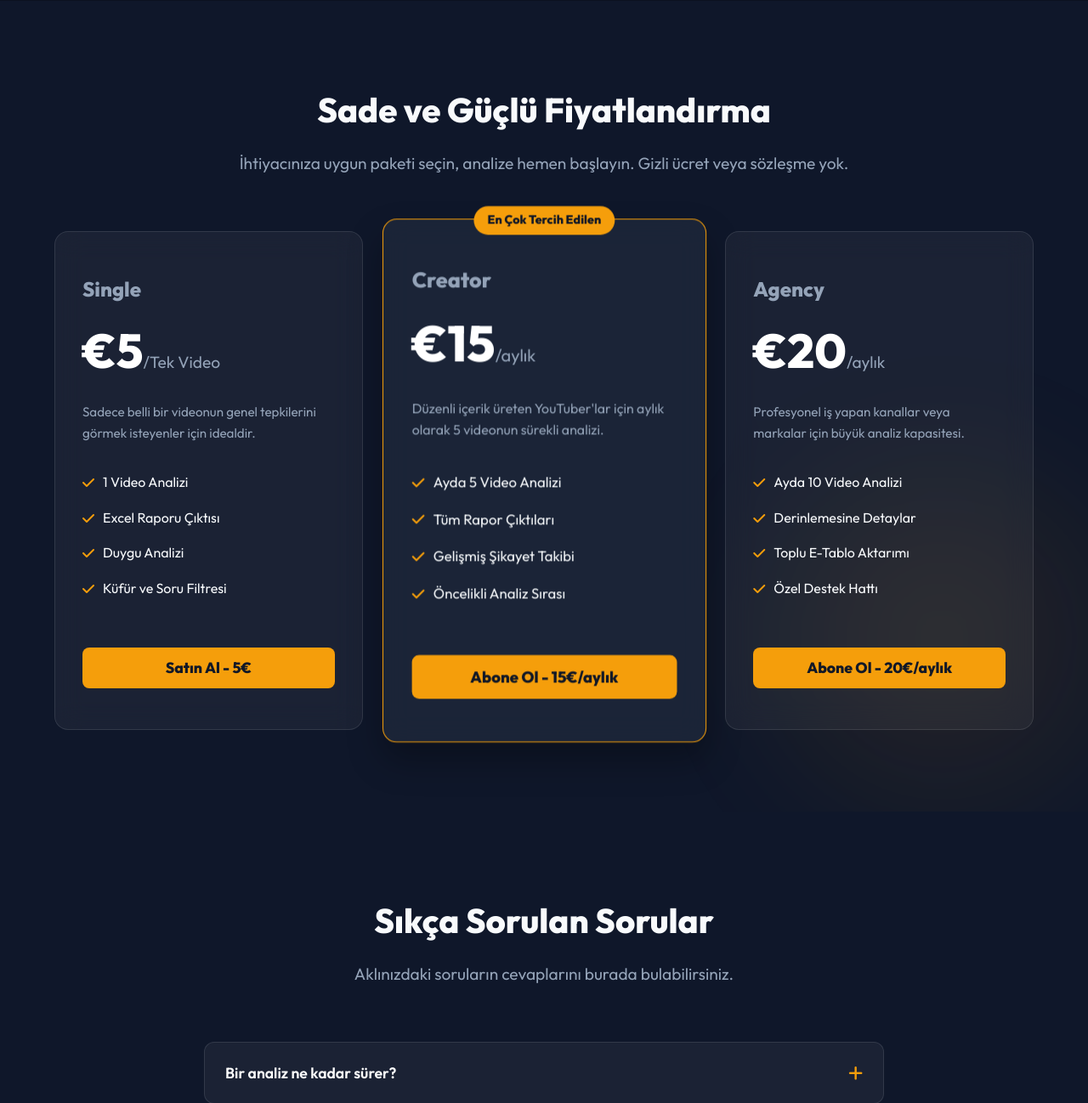
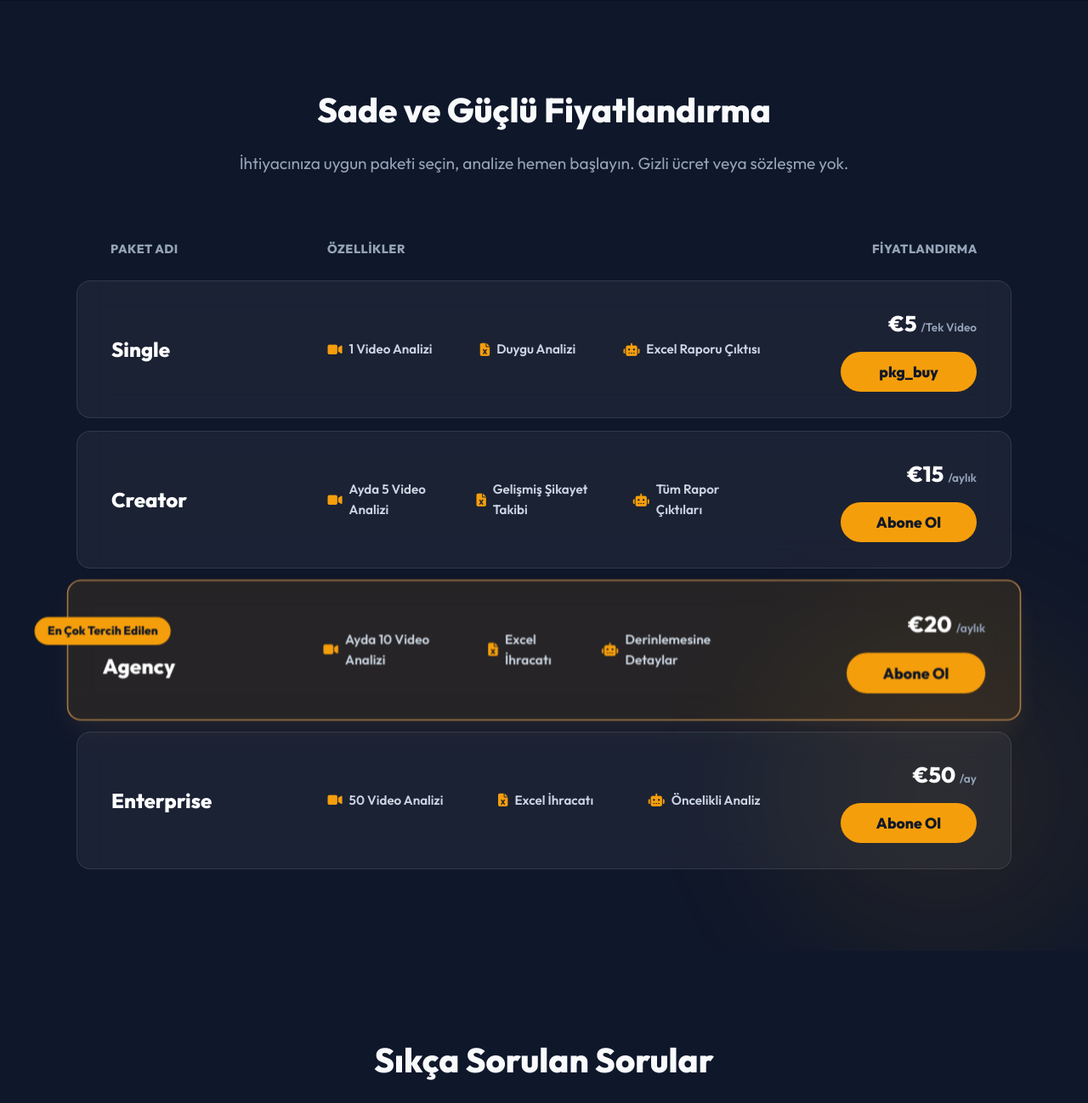
Before and after one commit to fatnarman-debug/youtube-analiz, a FastAPI app: page / in a window 1280 px wide. Shown: the part 1631-2929 px from the top of the page at 85% size. Run offline with FastAPI, Linux system fonts and the light colour scheme.

Commit message:
feat: redesigned pricing table to horizontal layout and added 50-credit enterprise product

```diff
--- a/locales/en.json
+++ b/locales/en.json
@@ -94,9 +94,24 @@
   "pkg_creator_feat4": "Priority Analysis Queue",
   "pkg_agency_feat1": "10 Video Analyses per Month",
   "pkg_agency_feat2": "In-depth Details",
-  "pkg_agency_feat3": "Bulk Spreadsheet Export",
-  "pkg_agency_feat4": "Dedicated Support Line",
-  "pkg_buy": "Buy",
+  "pkg_agency_feat3": "Excel Export",
+  "pkg_agency_feat4": "Free Support",
+
+  "pkg_ent_name": "Enterprise",
+  "pkg_ent_price": "€50",
+  "pkg_ent_sub": "/mo",
+  "pkg_ent_desc": "Special package for companies doing large scale video analysis.",
+  "pkg_ent_feat1": "50 Video Analysis",
+  "pkg_ent_feat2": "Priority Engine",
+  "pkg_ent_feat3": "Excel Export",
+  "pkg_ent_feat4": "Corporate Support",
+  "pkg_ent_buy": "Subscribe - €50/mo",
+
+  "table_pkg_col_name": "Package",
+  "table_pkg_col_feat": "Features",
+  "table_pkg_col_price": "Pricing",
+
+  "footer_title": "VidInsight",
   "pkg_subscribe": "Subscribe",
   "pkg_most_popular": "Most Popular",
 
--- a/locales/tr.json
+++ b/locales/tr.json
@@ -94,9 +94,24 @@
   "pkg_creator_feat4": "Öncelikli Analiz Sırası",
   "pkg_agency_feat1": "Ayda 10 Video Analizi",
   "pkg_agency_feat2": "Derinlemesine Detaylar",
-  "pkg_agency_feat3": "Toplu E-Tablo Aktarımı",
-  "pkg_agency_feat4": "Özel Destek Hattı",
-  "pkg_buy": "Satın Al",
+  "pkg_agency_feat3": "Excel İhracatı",
+  "pkg_agency_feat4": "Ücretsiz Destek",
+
+  "pkg_ent_name": "Enterprise",
+  "pkg_ent_price": "€50",
+  "pkg_ent_sub": "/ay",
+  "pkg_ent_desc": "Büyük çaplı ve çok yoğun video analizi yapan şirketler için özel paket.",
+  "pkg_ent_feat1": "50 Video Analizi",
+  "pkg_ent_feat2": "Öncelikli Analiz",
+  "pkg_ent_feat3": "Excel İhracatı",
+  "pkg_ent_feat4": "Kurumsal Destek",
+  "pkg_ent_buy": "Hemen Başla - 50€/ay",
+
+  "table_pkg_col_name": "Paket Adı",
+  "table_pkg_col_feat": "Özellikler",
+  "table_pkg_col_price": "Fiyatlandırma",
+
+  "footer_title": "VidInsight",
   "pkg_subscribe": "Abone Ol",
   "pkg_most_popular": "En Çok Tercih Edilen",
 
--- a/main.py
+++ b/main.py
@@ -768,9 +768,13 @@ async def stripe_webhook(request: Request, db: Session = Depends(get_db)):
                 user.credits = 5
                 user.subscription_plan = "creator"
                 user.last_renewal_date = datetime.datetime.utcnow()
-            elif amount_total <= 20:
+            elif amount_total <= 25:
                 user.credits = 10
                 user.subscription_plan = "agency"
+                user.last_renewal_date = datetime.datetime.utcnow()
+            else:
+                user.credits = 50
+                user.subscription_plan = "enterprise"
                 user.last_renewal_date = datetime.datetime.utcnow()
 
             db.commit()
--- a/static/css/style.css
+++ b/static/css/style.css
@@ -743,3 +743,136 @@ footer {
     line-height: 1.6;
     margin: 0;
 }
+
+/* Horizontal Pricing Redesign */
+.horizontal-pricing {
+    max-width: 1100px;
+    margin: 0 auto;
+    display: flex;
+    flex-direction: column;
+    gap: 15px;
+}
+
+.pricing-table-header {
+    display: grid;
+    grid-template-columns: 1fr 2fr 1fr;
+    padding: 10px 40px;
+    font-size: 0.9rem;
+    font-weight: 700;
+    color: var(--text-muted);
+    text-transform: uppercase;
+    letter-spacing: 0.5px;
+}
+
+.pricing-row {
+    display: grid;
+    grid-template-columns: 1fr 2fr 1fr;
+    align-items: center;
+    background: var(--glass-bg);
+    padding: 30px 40px;
+    border-radius: 16px;
+    border: 1px solid var(--glass-border);
+    transition: all 0.3s ease;
+}
+
+.pricing-row:hover {
+    transform: translateY(-2px);
+    box-shadow: 0 10px 25px -5px rgba(0, 0, 0, 0.5);
+    border-color: var(--accent);
+}
+
+.pricing-row.popular-row {
+    background: rgba(245, 158, 11, 0.1);
+    border: 1px solid #F6AD55;
+    transform: scale(1.02);
+    box-shadow: 0 15px 30px -5px rgba(246, 173, 85, 0.1);
+}
+
+.pricing-row.popular-row:hover {
+    transform: scale(1.02) translateY(-2px);
+}
+
+.pricing-col-name .pkg-header {
+    font-size: 1.5rem;
+    font-weight: 800;
+    color: white;
+    margin: 0;
+}
+
+.pricing-col-feat {
+    display: flex;
+    justify-content: space-between;
+    gap: 20px;
+}
+
+.feature-item {
+    display: flex;
+    align-items: center;
+    gap: 8px;
+    font-weight: 600;
+    color: #cbd5e1;
+    font-size: 0.95rem;
+}
+
+.feature-item i {
+    color: var(--accent);
+}
+
+.popular-row .feature-item i {
+    color: #F59E0B;
+}
+
+.pricing-col-price {
+    display: flex;
+    flex-direction: column;
+    align-items: flex-end;
+    gap: 12px;
+}
+
+.price-amount {
+    font-size: 1.6rem;
+    font-weight: 800;
+    color: white;
+}
+
+.price-sub {
+    font-size: 0.85rem;
+    font-weight: 600;
+    color: var(--text-muted);
+    margin-left: 5px;
+}
+
+.btn-pricing {
+    padding: 12px 28px;
+    border-radius: 50px;
+    font-weight: 700;
+    min-width: 160px;
+    text-align: center;
+}
+
+/* Fallback for Mobile Flow */
+@media (max-width: 900px) {
+    .pricing-table-header {
+        display: none;
+    }
+
+    .pricing-row {
+        grid-template-columns: 1fr;
+        gap: 25px;
+        padding: 25px;
+        text-align: center;
+    }
+
+    .pricing-col-feat {
+        flex-direction: column;
+        align-items: center;
+        gap: 15px;
+        padding: 20px 0;
+        border-top: 1px solid var(--glass-border);
+        border-bottom: 1px solid var(--glass-border);
+    }
+
+    .pricing-col-price {
+        align-items: center;
+    }
+}
--- a/templates/index.html
+++ b/templates/index.html
@@ -114,67 +114,101 @@
     </section>
 
     <!-- Fiyatlandırma -->
+    <!-- Fiyatlandırma -->
     <section id="fiyatlandirma" class="pricing">
         <div class="section-title">
             <h2>{{ t(request, 'price_title') }}</h2>
             <p>{{ t(request, 'price_desc') }}</p>
         </div>
 
-        <div class="pricing-grid">
-            <!-- Paket 1 -->
-            <div class="pricing-card glass-card">
-                <div class="pkg-header">{{ t(request, 'pkg_single_name') }}</div>
-                <div class="pkg-price">{{ t(request, 'pkg_single_price') }}<span>{{ t(request, 'pkg_single_sub') }}</span></div>
-                <p class="pkg-desc">{{ t(request, 'pkg_single_desc') }}</p>
-                <ul class="pkg-features">
-                    <li><i class="fa-solid fa-check text-yellow"></i> {{ t(request, 'pkg_single_feat1') }}</li>
-                    <li><i class="fa-solid fa-check text-yellow"></i> {{ t(request, 'pkg_single_feat2') }}</li>
-                    <li><i class="fa-solid fa-check text-yellow"></i> {{ t(request, 'pkg_single_feat3') }}</li>
-                    <li><i class="fa-solid fa-check text-yellow"></i> {{ t(request, 'pkg_single_feat4') }}</li>
-                </ul>
+        <div class="pricing-table horizontal-pricing">
+            <div class="pricing-table-header">
+                <div class="pricing-col-name">{{ t(request, 'table_pkg_col_name') }}</div>
+                <div class="pricing-col-feat">{{ t(request, 'table_pkg_col_feat') }}</div>
+                <div class="pricing-col-price" style="text-align: right;">{{ t(request, 'table_pkg_col_price') }}</div>
+            </div>
+
+            <!-- Paket 1: Single -->
+            <div class="pricing-row glass-card">
+                <div class="pricing-col-name">
+                    <h3 class="pkg-header">{{ t(request, 'pkg_single_name') }}</h3>
+                </div>
+                <div class="pricing-col-feat">
+                    <div class="feature-item"><i class="fa-solid fa-video text-yellow"></i> <span>{{ t(request, 'pkg_single_feat1') }}</span></div>
+                    <div class="feature-item"><i class="fa-solid fa-file-excel text-yellow"></i> <span>{{ t(request, 'pkg_single_feat3') }}</span></div>
+                    <div class="feature-item"><i class="fa-solid fa-robot text-yellow"></i> <span>{{ t(request, 'pkg_single_feat2') }}</span></div>
+                </div>
+                <div class="pricing-col-price">
+                    <div class="price-amount">{{ t(request, 'pkg_single_price') }}<span class="price-sub">{{ t(request, 'pkg_single_sub') }}</span></div>
                     {% if user %}
-                <a href="https://buy.stripe.com/28E4gzfPY9tsfnPeQqcZa0y?client_reference_id={{ user.id }}" class="btn-primary w-100" style="text-align: center; text-decoration: none;">{{ t(request, 'pkg_buy') }} - 5€</a>
+                    <a href="https://buy.stripe.com/28E4gzfPY9tsfnPeQqcZa0y?client_reference_id={{ user.id }}" class="btn-primary btn-pricing">{{ t(request, 'pkg_buy') }}</a>
                     {% else %}
-                <button class="btn-primary w-100 open-modal-btn" data-package="{{ t(request, 'pkg_single_name') }} (1 Video)" data-link="https://buy.stripe.com/28E4gzfPY9tsfnPeQqcZa0y">{{ t(request, 'pkg_buy') }} - 5€</button>
+                    <button class="btn-primary open-modal-btn btn-pricing" data-package="{{ t(request, 'pkg_single_name') }}" data-link="https://buy.stripe.com/28E4gzfPY9tsfnPeQqcZa0y">{{ t(request, 'pkg_buy') }}</button>
                     {% endif %}
                 </div>
+            </div>
 
-            <!-- Paket 2 -->
-            <div class="pricing-card glass-card popular">
-                <div class="popular-badge">{{ t(request, 'pkg_most_popular') }}</div>
-                <div class="pkg-header">Creator</div>
-                <div class="pkg-price">€15<span>{{ t(request, 'price_month') }}</span></div>
-                <p class="pkg-desc">{{ t(request, 'pkg_creator_desc') }}</p>
-                <ul class="pkg-features">
-                    <li><i class="fa-solid fa-check text-yellow"></i> {{ t(request, 'pkg_creator_feat1') }}</li>
-                    <li><i class="fa-solid fa-check text-yellow"></i> {{ t(request, 'pkg_creator_feat2') }}</li>
-                    <li><i class="fa-solid fa-check text-yellow"></i> {{ t(request, 'pkg_creator_feat3') }}</li>
-                    <li><i class="fa-solid fa-check text-yellow"></i> {{ t(request, 'pkg_creator_feat4') }}</li>
-                </ul>
+            <!-- Paket 2: Creator -->
+            <div class="pricing-row glass-card">
+                <div class="pricing-col-name">
+                    <h3 class="pkg-header">Creator</h3>
+                </div>
+                <div class="pricing-col-feat">
+                    <div class="feature-item"><i class="fa-solid fa-video text-yellow"></i> <span>{{ t(request, 'pkg_creator_feat1') }}</span></div>
+                    <div class="feature-item"><i class="fa-solid fa-file-excel text-yellow"></i> <span>{{ t(request, 'pkg_creator_feat3') }}</span></div>
+                    <div class="feature-item"><i class="fa-solid fa-robot text-yellow"></i> <span>{{ t(request, 'pkg_creator_feat2') }}</span></div>
+                </div>
+                <div class="pricing-col-price">
+                    <div class="price-amount">€15<span class="price-sub">{{ t(request, 'price_month') }}</span></div>
                     {% if user %}
-                <a href="https://buy.stripe.com/14AaEXavEbBA6Rj7nYcZa0z?client_reference_id={{ user.id }}" class="btn-primary w-100" style="text-align: center; text-decoration: none;">{{ t(request, 'pkg_subscribe') }} - 15€{{ t(request, 'price_month') }}</a>
+                    <a href="https://buy.stripe.com/14AaEXavEbBA6Rj7nYcZa0z?client_reference_id={{ user.id }}" class="btn-primary btn-pricing">{{ t(request, 'pkg_subscribe') }}</a>
                     {% else %}
-                <button class="btn-primary w-100 open-modal-btn" data-package="Creator (5 Video{{ t(request, 'price_month') }})" data-link="https://buy.stripe.com/14AaEXavEbBA6Rj7nYcZa0z">{{ t(request, 'pkg_subscribe') }} - 15€{{ t(request, 'price_month') }}</button>
+                    <button class="btn-primary open-modal-btn btn-pricing" data-package="Creator" data-link="https://buy.stripe.com/14AaEXavEbBA6Rj7nYcZa0z">{{ t(request, 'pkg_subscribe') }}</button>
                     {% endif %}
                 </div>
+            </div>
 
-            <!-- Paket 3 -->
-            <div class="pricing-card glass-card">
-                <div class="pkg-header">Agency</div>
-                <div class="pkg-price">€20<span>{{ t(request, 'price_month') }}</span></div>
-                <p class="pkg-desc">{{ t(request, 'pkg_agency_desc') }}</p>
-                <ul class="pkg-features">
-                    <li><i class="fa-solid fa-check text-yellow"></i> {{ t(request, 'pkg_agency_feat1') }}</li>
-                    <li><i class="fa-solid fa-check text-yellow"></i> {{ t(request, 'pkg_agency_feat2') }}</li>
-                    <li><i class="fa-solid fa-check text-yellow"></i> {{ t(request, 'pkg_agency_feat3') }}</li>
-                    <li><i class="fa-solid fa-check text-yellow"></i> {{ t(request, 'pkg_agency_feat4') }}</li>
-                </ul>
+            <!-- Paket 3: Agency (Vurgulanan) -->
+            <div class="pricing-row glass-card popular-row">
+                <div class="pricing-col-name">
+                    <div class="popular-badge" style="position: static; margin-bottom: 5px; display: inline-block;">{{ t(request, 'pkg_most_popular') }}</div>
+                    <h3 class="pkg-header">Agency</h3>
+                </div>
+                <div class="pricing-col-feat">
+                    <div class="feature-item"><i class="fa-solid fa-video text-yellow"></i> <span>{{ t(request, 'pkg_agency_feat1') }}</span></div>
+                    <div class="feature-item"><i class="fa-solid fa-file-excel text-yellow"></i> <span>{{ t(request, 'pkg_agency_feat3') }}</span></div>
+                    <div class="feature-item"><i class="fa-solid fa-robot text-yellow"></i> <span>{{ t(request, 'pkg_agency_feat2') }}</span></div>
+                </div>
+                <div class="pricing-col-price">
+                    <div class="price-amount">€20<span class="price-sub">{{ t(request, 'price_month') }}</span></div>
                     {% if user %}
-                <a href="https://buy.stripe.com/7sYcN5fPY5dc0sV5fQcZa0A?client_reference_id={{ user.id }}" class="btn-primary w-100" style="text-align: center; text-decoration: none;">{{ t(request, 'pkg_subscribe') }} - 20€{{ t(request, 'price_month') }}</a>
+                    <a href="https://buy.stripe.com/7sYcN5fPY5dc0sV5fQcZa0A?client_reference_id={{ user.id }}" class="btn-primary btn-pricing">{{ t(request, 'pkg_subscribe') }}</a>
                     {% else %}
-                <button class="btn-primary w-100 open-modal-btn" data-package="Agency (10 Video{{ t(request, 'price_month') }})" data-link="https://buy.stripe.com/7sYcN5fPY5dc0sV5fQcZa0A">{{ t(request, 'pkg_subscribe') }} - 20€{{ t(request, 'price_month') }}</button>
+                    <button class="btn-primary open-modal-btn btn-pricing" data-package="Agency" data-link="https://buy.stripe.com/7sYcN5fPY5dc0sV5fQcZa0A">{{ t(request, 'pkg_subscribe') }}</button>
                     {% endif %}
                 </div>
+            </div>
+
+            <!-- Paket 4: Enterprise -->
+            <div class="pricing-row glass-card">
+                <div class="pricing-col-name">
+                    <h3 class="pkg-header">{{ t(request, 'pkg_ent_name') }}</h3>
+                </div>
+                <div class="pricing-col-feat">
+                    <div class="feature-item"><i class="fa-solid fa-video text-yellow"></i> <span>{{ t(request, 'pkg_ent_feat1') }}</span></div>
+                    <div class="feature-item"><i class="fa-solid fa-file-excel text-yellow"></i> <span>{{ t(request, 'pkg_ent_feat3') }}</span></div>
+                    <div class="feature-item"><i class="fa-solid fa-robot text-yellow"></i> <span>{{ t(request, 'pkg_ent_feat2') }}</span></div>
+                </div>
+                <div class="pricing-col-price">
+                    <div class="price-amount">{{ t(request, 'pkg_ent_price') }}<span class="price-sub">{{ t(request, 'pkg_ent_sub') }}</span></div>
+                    {% if user %}
+                    <a href="https://buy.stripe.com/5kQ7sLdHQbBA2B323EcZa0B?client_reference_id={{ user.id }}" class="btn-primary btn-pricing">{{ t(request, 'pkg_subscribe') }}</a>
+                    {% else %}
+                    <button class="btn-primary open-modal-btn btn-pricing" data-package="Enterprise" data-link="https://buy.stripe.com/5kQ7sLdHQbBA2B323EcZa0B">{{ t(request, 'pkg_subscribe') }}</button>
+                    {% endif %}
+                </div>
+            </div>
+
         </div>
     </section>
 
```
Lines whose indentation alone changed are shown as unchanged.
